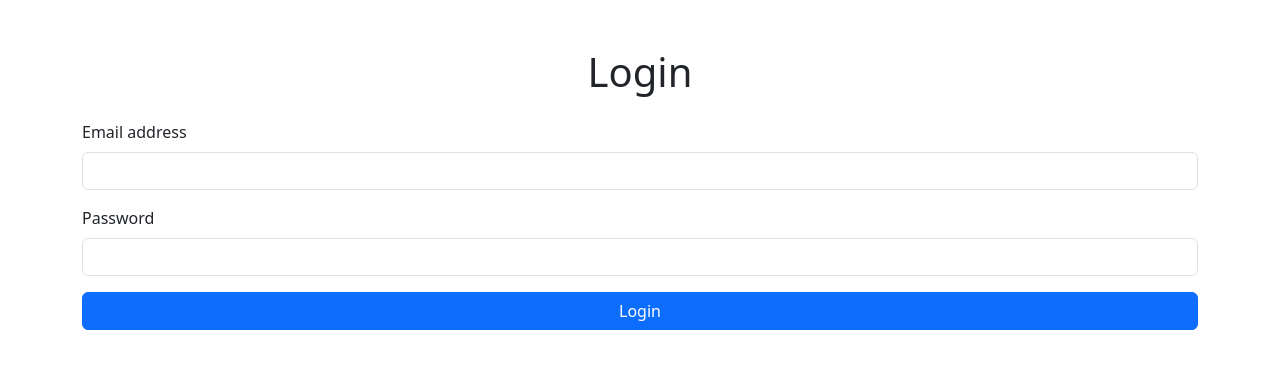
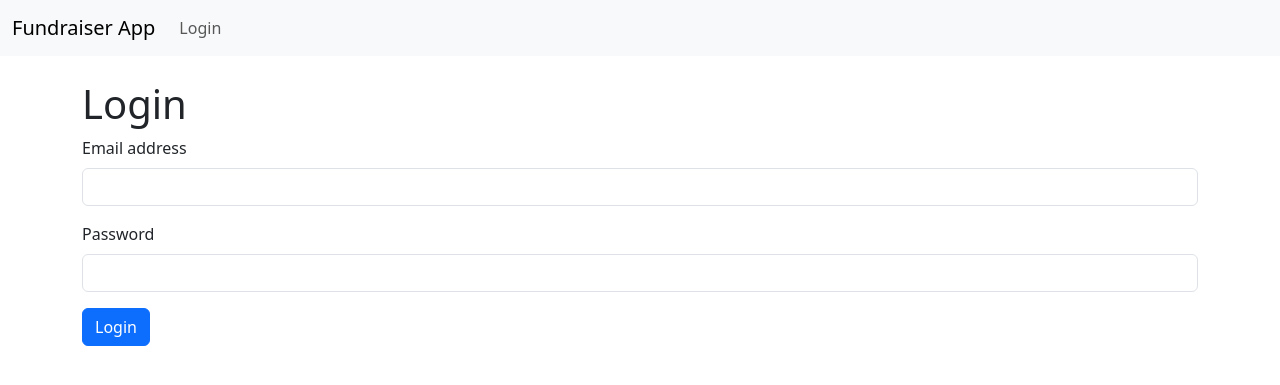
Before and after one commit to frizzle0815/dockerized_klassenkasse, a Flask app: page /login in a window 1280 px wide. Shown: the top 385 px of the page. Run offline with Flask 2, Linux system fonts and the light colour scheme.

Commit message:
WIP, Menu

```diff
--- a/app/templates/base.html
+++ b/app/templates/base.html
@@ -3,13 +3,13 @@
 <head>
     <meta charset="UTF-8">
     <meta name="viewport" content="width=device-width, initial-scale=1.0">
-    <title>{{ title if title else "Klassenkasse" }}</title>
+    <title>{% block title %}Fundraiser App{% endblock %}</title>
     <link rel="stylesheet" href="https://cdn.jsdelivr.net/npm/bootstrap@5.3.0/dist/css/bootstrap.min.css">
 </head>
 <body>
     <nav class="navbar navbar-expand-lg navbar-light bg-light">
         <div class="container-fluid">
-            <a class="navbar-brand" href="{{ url_for('main.public_view') }}">Klassenkasse</a>
+            <a class="navbar-brand" href="{{ url_for('main.public_collections') }}">Fundraiser App</a>
             <button class="navbar-toggler" type="button" data-bs-toggle="collapse" data-bs-target="#navbarNav" aria-controls="navbarNav" aria-expanded="false" aria-label="Toggle navigation">
                 <span class="navbar-toggler-icon"></span>
             </button>
@@ -17,24 +17,13 @@
                 <ul class="navbar-nav">
                     {% if current_user.is_authenticated %}
                         {% if current_user.is_admin %}
-                            <li class="nav-item">
-                                <a class="nav-link" href="{{ url_for('admin.view_collections') }}">Admin Dashboard</a>
-                            </li>
-                            <li class="nav-item">
-                                <a class="nav-link" href="{{ url_for('admin.view_organizers') }}">Organizers</a>
-                            </li>
-                        {% elif current_user.is_organizer %}
-                            <li class="nav-item">
-                                <a class="nav-link" href="{{ url_for('main.organizer_dashboard') }}">Organizer Dashboard</a>
-                            </li>
+                            <li class="nav-item"><a class="nav-link" href="{{ url_for('admin.view_organizers') }}">Admin Dashboard</a></li>
+                        {% else %}
+                            <li class="nav-item"><a class="nav-link" href="{{ url_for('main.organizer_dashboard') }}">Organizer Dashboard</a></li>
                         {% endif %}
-                        <li class="nav-item">
-                            <a class="nav-link" href="{{ url_for('main.logout') }}">Logout</a>
-                        </li>
+                        <li class="nav-item"><a class="nav-link" href="{{ url_for('main.logout') }}">Logout</a></li>
                     {% else %}
-                        <li class="nav-item">
-                            <a class="nav-link" href="{{ url_for('main.login') }}">Login</a>
-                        </li>
+                        <li class="nav-item"><a class="nav-link" href="{{ url_for('main.login') }}">Login</a></li>
                     {% endif %}
                 </ul>
             </div>
--- a/app/templates/login.html
+++ b/app/templates/login.html
@@ -1,34 +1,16 @@
-<!DOCTYPE html>
-<html lang="en">
-<head>
-    <meta charset="UTF-8">
-    <meta name="viewport" content="width=device-width, initial-scale=1.0">
-    <title>Login</title>
-    <link rel="stylesheet" href="https://cdn.jsdelivr.net/npm/bootstrap@5.3.0/dist/css/bootstrap.min.css">
-</head>
-<body>
-    <div class="container mt-5">
-        <h1 class="text-center">Login</h1>
-        <form method="POST" action="{{ url_for('main.login') }}" class="mt-4">
+{% extends "base.html" %}
+{% block title %}Login{% endblock %}
+{% block content %}
+<h1>Login</h1>
+<form method="POST" action="{{ url_for('main.login') }}">
     <div class="mb-3">
         <label for="email" class="form-label">Email address</label>
-                <input type="email" id="email" name="email" class="form-control" required>
+        <input type="email" class="form-control" id="email" name="email" required>
     </div>
     <div class="mb-3">
         <label for="password" class="form-label">Password</label>
-                <input type="password" id="password" name="password" class="form-control" required>
+        <input type="password" class="form-control" id="password" name="password" required>
     </div>
-            <button type="submit" class="btn btn-primary w-100">Login</button>
+    <button type="submit" class="btn btn-primary">Login</button>
 </form>
-        {% with messages = get_flashed_messages(with_categories=true) %}
-        {% if messages %}
-            <div class="mt-3">
-                {% for category, message in messages %}
-                    <div class="alert alert-{{ category }}">{{ message }}</div>
-                {% endfor %}
-            </div>
-        {% endif %}
-        {% endwith %}
-    </div>
-</body>
-</html>
+{% endblock %}
```
Also changed, not shown: app/templates/edit_collection.html (+9 -19 lines), app/templates/organizer_dashboard.html (+8 -22 lines), app/templates/public_collections.html (+8 -23 lines). Lines whose indentation alone changed are shown as unchanged.
